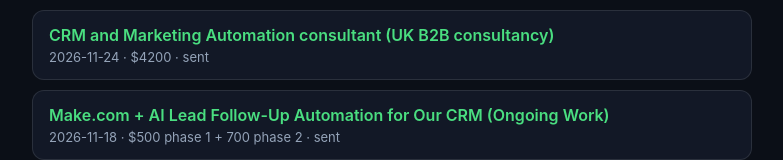
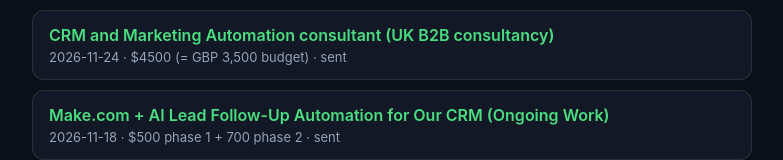
Before and after one commit to kristof-flowtive/proposals, a plain HTML site: page index.html in a window 1280 px wide. Shown: the part 281-441 px from the top of the page, without its empty margins (248-1031 px from the left). Drawn offline with Linux system fonts and the light colour scheme.

Commit message:
Rebuild proposals index

```diff
--- a/index.html
+++ b/index.html
@@ -11,7 +11,7 @@ ul{list-style:none;padding:0;margin:0} .row{background:#121826;border:1px solid
 <ul>
 <li class="row"><div><a class="t" href="https://kristof-flowtive.github.io/proposals/scoreapp-kit-quiz-flows/">Score App integration with Kit and building email automations for workflow</a><div class="m">2026-11-24 · $500 · sent</div></div></li>
 <li class="row"><div><a class="t" href="https://kristof-flowtive.github.io/proposals/ai-self-assessment-app/">Branded Web App for an AI-Guided Self-Assessment (Claude API, Checkout, Access Codes)</a><div class="m">2026-11-24 · $3800 core; options 150/100/150 · sent</div></div></li>
-<li class="row"><div><a class="t" href="https://kristof-flowtive.github.io/proposals/b2b-crm-customer-journey/">CRM and Marketing Automation consultant (UK B2B consultancy)</a><div class="m">2026-11-24 · $4200 · sent</div></div></li>
+<li class="row"><div><a class="t" href="https://kristof-flowtive.github.io/proposals/b2b-crm-customer-journey/">CRM and Marketing Automation consultant (UK B2B consultancy)</a><div class="m">2026-11-24 · $4500 (= GBP 3,500 budget) · sent</div></div></li>
 <li class="row"><div><a class="t" href="https://kristof-flowtive.github.io/proposals/crm-lead-follow-up/">Make.com + AI Lead Follow-Up Automation for Our CRM (Ongoing Work)</a><div class="m">2026-11-18 · $500 phase 1 + 700 phase 2 · sent</div></div></li>
 <li class="row"><div><a class="t" href="https://kristof-flowtive.github.io/proposals/video-scheduling-system/">AI Automation Specialist for Video Scheduling</a><div class="m">2026-11-18 · $1000 · sent</div></div></li>
 <li class="row"><div><a class="t" href="https://kristof-flowtive.github.io/proposals/claude-content-plugin/">Experienced Claude Code developer: content marketing plugin + dashboard</a><div class="m">2026-11-17 · $1500 · sent</div></div></li>
```
